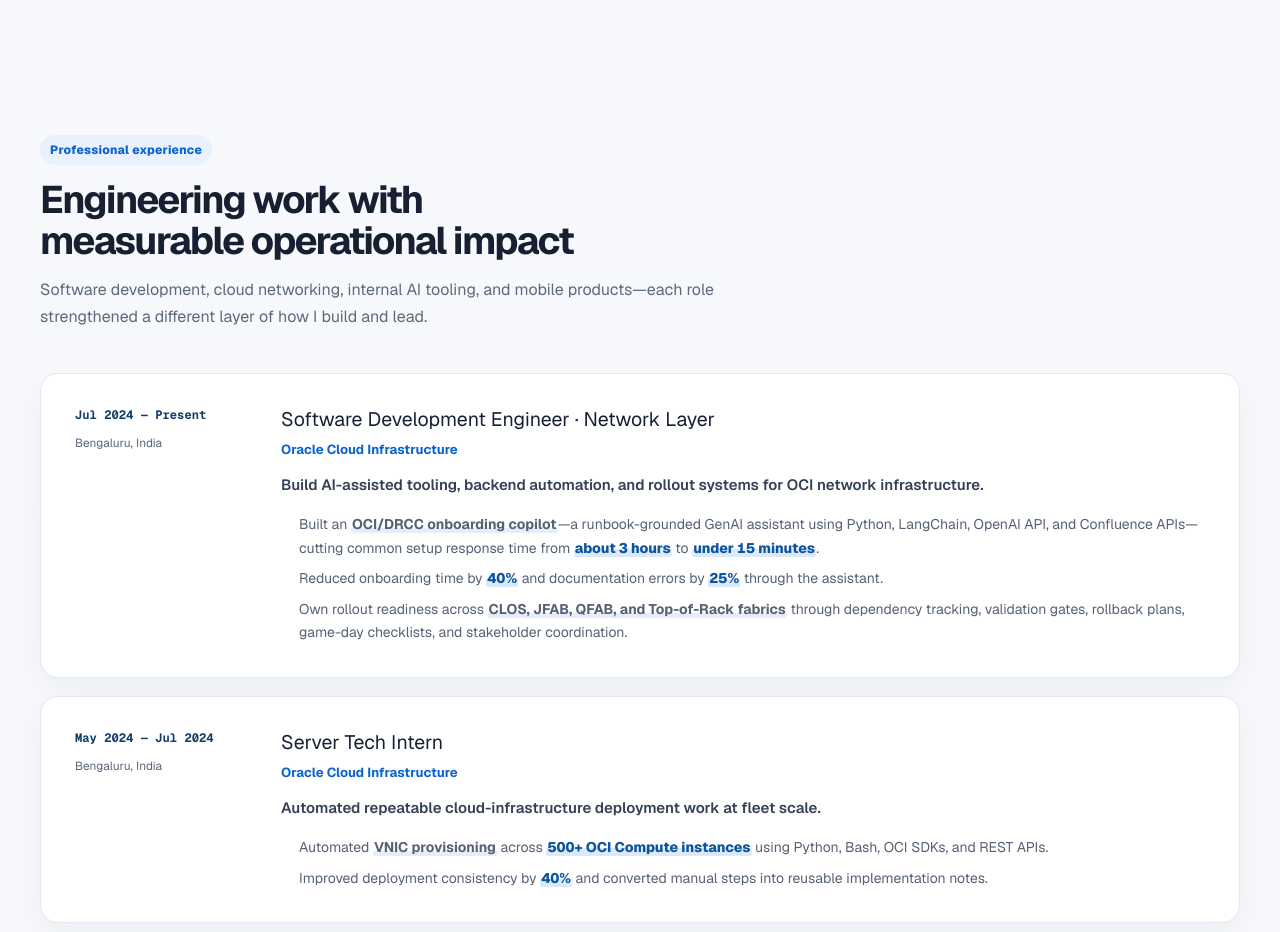
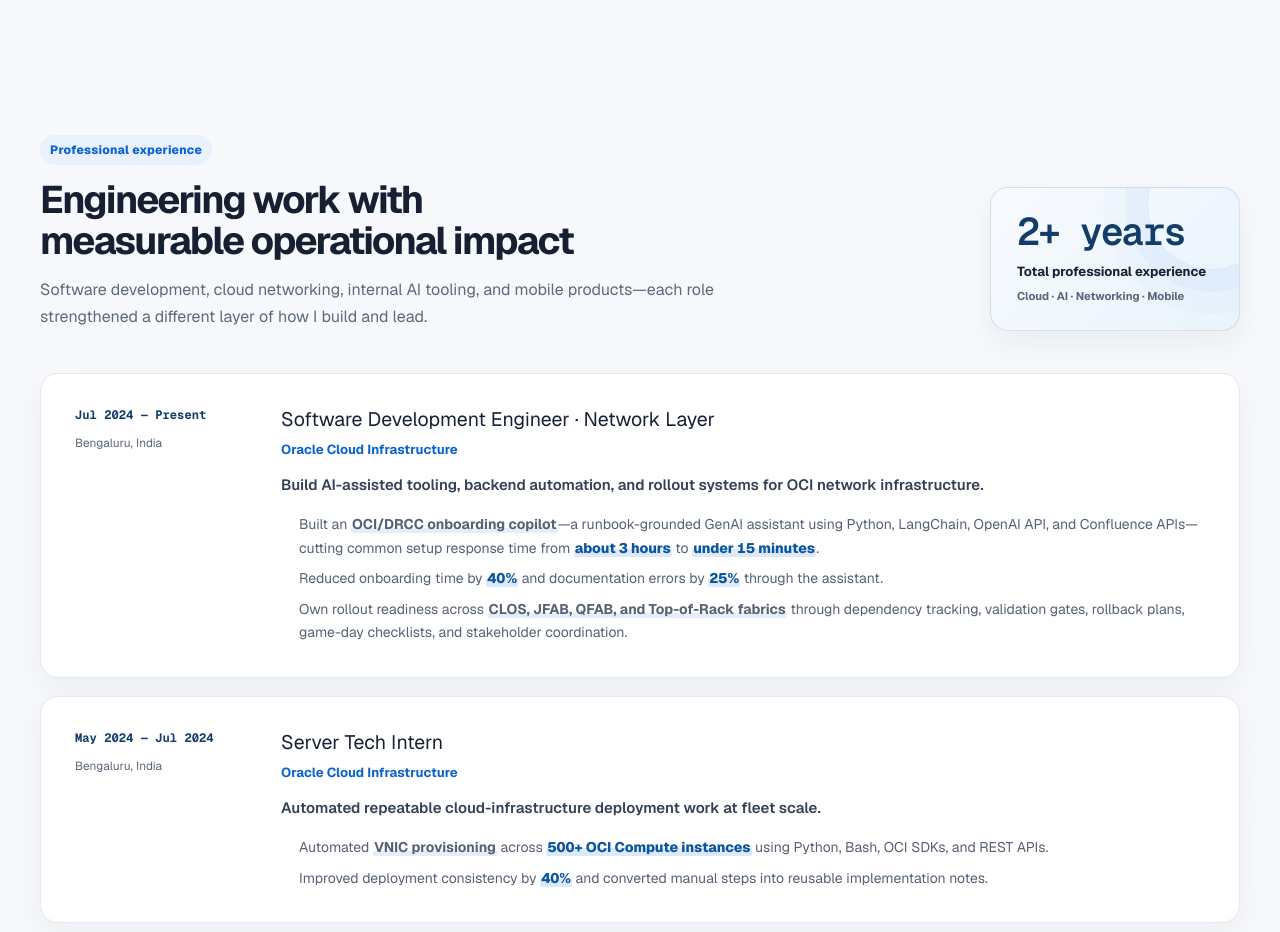
Before and after one commit to anshhu-man/anshhu-man.github.io, a Next.js app: page / in a window 1280 px wide. Shown: the part 1980-2912 px from the top of the page. Built offline with nearby package versions, Linux system fonts and the light colour scheme.

Commit message:
Add total experience summary

```diff
--- a/app/globals.css
+++ b/app/globals.css
@@ -489,6 +489,7 @@ section[id] {
 
   .corporate-hero::before,
   .corporate-hero::after,
+  .experience-total::after,
   .projects-surface::before,
   .working-style-surface::before,
   .capabilities-surface::before,
@@ -726,6 +727,76 @@ section[id] {
 }
 
 /* Experience */
+.experience-overview {
+  display: grid;
+  grid-template-columns: minmax(0, 820px) 250px;
+  align-items: end;
+  justify-content: space-between;
+  gap: 36px;
+  margin-bottom: 42px;
+}
+
+.experience-overview .corporate-section-heading {
+  margin-bottom: 0;
+}
+
+.experience-total {
+  position: relative;
+  isolation: isolate;
+  overflow: hidden;
+  padding: 24px 26px;
+  border: 1px solid rgba(18, 60, 105, 0.13);
+  border-radius: 18px;
+  background: linear-gradient(135deg, #f8fbff 0%, #eaf3fc 100%);
+  box-shadow: 0 12px 30px rgba(31, 48, 71, 0.06);
+}
+
+.experience-total::after {
+  content: '';
+  position: absolute;
+  top: -48px;
+  right: -38px;
+  z-index: -1;
+  width: 130px;
+  aspect-ratio: 1;
+  border: 1px solid rgba(11, 99, 206, 0.1);
+  border-radius: 50%;
+  box-shadow:
+    0 0 0 22px rgba(11, 99, 206, 0.035),
+    0 0 0 44px rgba(11, 99, 206, 0.018);
+}
+
+.experience-total strong,
+.experience-total span,
+.experience-total small {
+  display: block;
+}
+
+.experience-total strong {
+  color: var(--navy-2);
+  font-family: var(--font-geist-mono), monospace;
+  font-size: clamp(2rem, 3vw, 2.5rem);
+  font-weight: 560;
+  line-height: 1;
+  letter-spacing: -0.055em;
+}
+
+.experience-total span {
+  margin-top: 12px;
+  color: var(--ink);
+  font-size: 0.82rem;
+  font-weight: 700;
+  line-height: 1.4;
+}
+
+.experience-total small {
+  margin-top: 7px;
+  color: var(--muted);
+  font-size: 0.7rem;
+  font-weight: 620;
+  line-height: 1.55;
+}
+
 .experience-list {
   display: grid;
   gap: 18px;
@@ -1521,6 +1592,11 @@ section[id] {
 }
 
 @media (max-width: 900px) {
+  .experience-overview {
+    grid-template-columns: minmax(0, 1fr) 230px;
+    gap: 24px;
+  }
+
   .corporate-nav-links {
     font-size: 0.78rem;
   }
@@ -1788,6 +1864,16 @@ section[id] {
     padding: 26px;
   }
 
+  .experience-overview {
+    grid-template-columns: 1fr;
+    gap: 24px;
+    margin-bottom: 28px;
+  }
+
+  .experience-total {
+    padding: 22px 24px;
+  }
+
   .project-card,
   .leadership-grid-corporate article {
     min-height: auto;
--- a/app/page.tsx
+++ b/app/page.tsx
@@ -428,6 +428,7 @@ export default function Home() {
       </section>
 
       <section className="corporate-section" id="experience">
+        <div className="experience-overview">
           <header className="corporate-section-heading">
             <p className="section-label">Professional experience</p>
             <h2>Engineering work with measurable operational impact</h2>
@@ -437,6 +438,13 @@ export default function Home() {
               build and lead.
             </p>
           </header>
+
+          <div className="experience-total">
+            <strong>2+ years</strong>
+            <span>Total professional experience</span>
+            <small>Cloud · AI · Networking · Mobile</small>
+          </div>
+        </div>
 
         <div className="experience-list">
           {experience.map((item) => (
```
Lines whose indentation alone changed are shown as unchanged.
